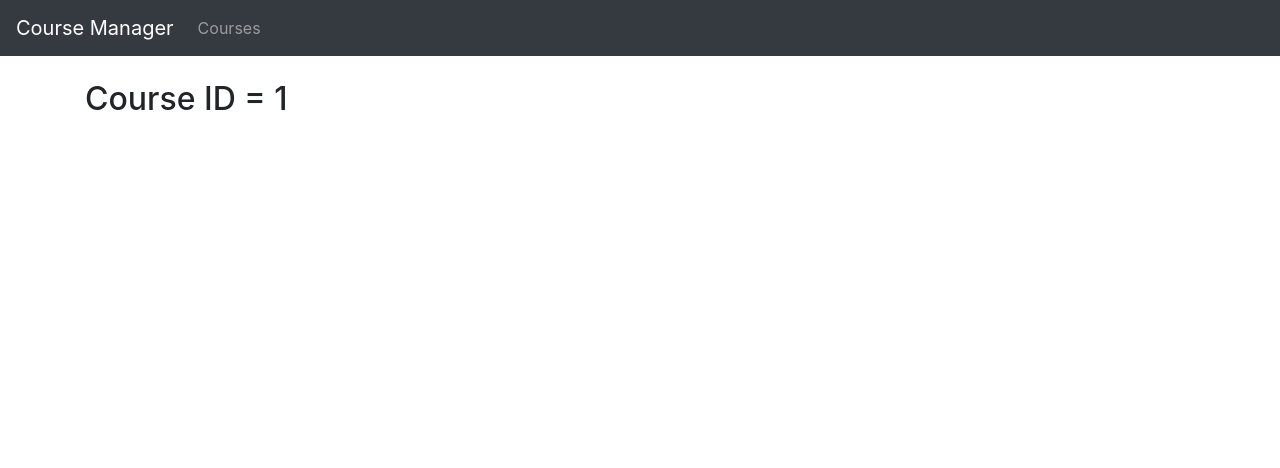
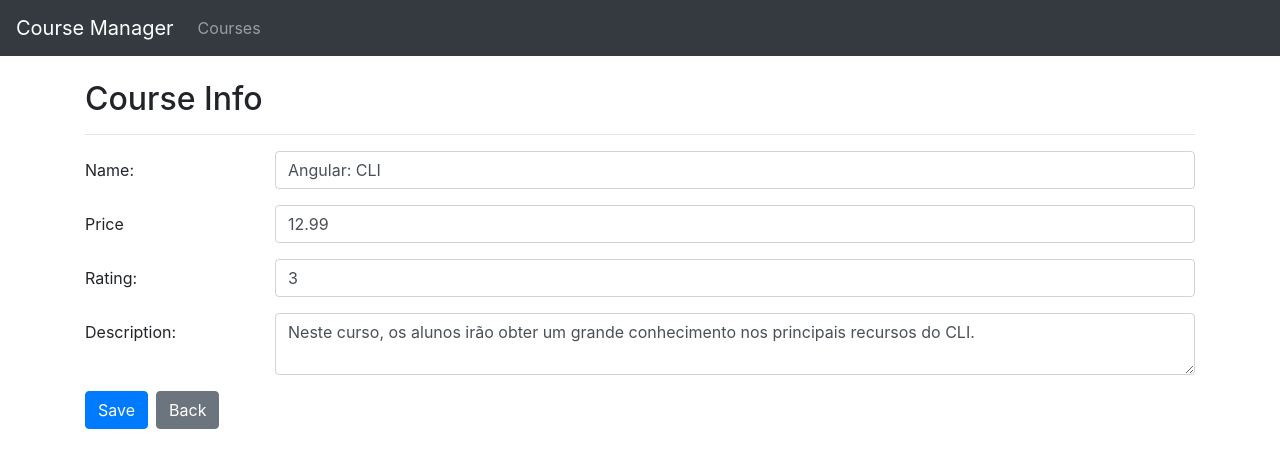
Before and after one commit to FredMI74/course-manager, an Angular app: page /course/info/1 in a window 1280 px wide. Shown: the top 468 px of the page. Built offline with nearby package versions, Linux system fonts and the light colour scheme.

Commit message:
Trabalhando com formulários e templates

```diff
--- a/src/app/courses/course-info.component.html
+++ b/src/app/courses/course-info.component.html
@@ -1 +1,49 @@
-<h2>Course ID = {{ courseID }} </h2>
+<h2>Course Info</h2>
+
+<hr/>
+
+<form #courseForm="ngForm">
+    <div class="form-group row">
+        <label class="col-sm-2 col-form-label">Name:</label>
+        <div class="col-sm-10">
+            <input [(ngModel)]="course.name" required name="name" #courseName="ngModel" [ngClass]="{'is-invalid':courseName.invalid}" class="form-control">
+            <div class="invalid-feedback">
+                <span>Course name is required</span>
+            </div>
+        </div>
+    </div>
+
+    <div class="form-group row">
+        <label class="col-sm-2 col-form-label">Price</label>
+        <div class="col-sm-10">
+            <input [(ngModel)]="course.price" required name="price" #coursePrice="ngModel" type="number" [ngClass]="{'is-invalid':coursePrice.invalid}" class="form-control">
+            <div class="invalid-feedback">
+                <span>Course price is required</span>
+            </div>
+        </div>
+    </div>
+
+
+    <div class="form-group row">
+        <label class="col-sm-2 col-form-label">Rating:</label>
+        <div class="col-sm-10">
+            <input [(ngModel)]="course.rating" required name="rating" #courseRating="ngModel" type="number" [ngClass]="{'is-invalid':courseRating.invalid}" class="form-control">
+            <div class="invalid-feedback">
+                <span>Course rating is required</span>
+            </div>
+        </div>
+    </div>
+
+    <div class="form-group row">
+        <label class="col-sm-2 col-form-label">Description:</label>
+        <div class="col-sm-10">
+            <textarea [(ngModel)]="course.description" required name="description" #courseDescription="ngModel" [ngClass]="{'is-invalid':courseDescription.invalid}" class="form-control">
+            </textarea>
+            <div class="invalid-feedback">
+                <span>Course description is required</span>
+            </div>
+        </div>
+    </div>
+    <button [disabled]="courseForm.invalid" (click)="save()" class="btn btn-primary mr-2">Save</button>
+    <button [routerLink]="['/courses']" class="btn btn-secondary">Back</button>
+</form>
--- a/src/app/courses/course-info.component.ts
+++ b/src/app/courses/course-info.component.ts
@@ -1,5 +1,7 @@
 import { Component, OnInit } from "@angular/core";
 import { ActivatedRoute } from "@angular/router";
+import { Course } from "./course";
+import { CourseService } from "./course.service";
 
 @Component({
     templateUrl: './course-info.component.html'
@@ -7,11 +9,15 @@
 
 export class CourseInfoComponent implements OnInit{
 
-    courseID: number;
+    course: Course;
 
-    constructor(private acitiveRoute: ActivatedRoute){ }
+    constructor(private activeRoute: ActivatedRoute, private courseService: CourseService){ }
 
     ngOnInit(): void{
-        this.courseID = +this.acitiveRoute.snapshot.paramMap.get('id');
+        this.course = this.courseService.retrievByID(+this.activeRoute.snapshot.paramMap.get('id'));
+    }
+
+    save(): void{
+        this.courseService.save(this.course);
     }
 }
--- a/src/app/courses/course.service.ts
+++ b/src/app/courses/course.service.ts
@@ -8,6 +8,17 @@
 export class CourseService{
     retrieveAll(): Course[]{
         return COURSES;
+    }
+
+    retrievByID(id: number): Course {
+        return COURSES.find((courseIterator: Course) => courseIterator.id === id);
+    }
+
+    save(course: Course): void {
+       if(course.id){
+           const index = COURSES.findIndex((courseIterator: Course) => courseIterator.id == course.id);
+           COURSES[index] = course;
+       }
     }
 }
 
```
